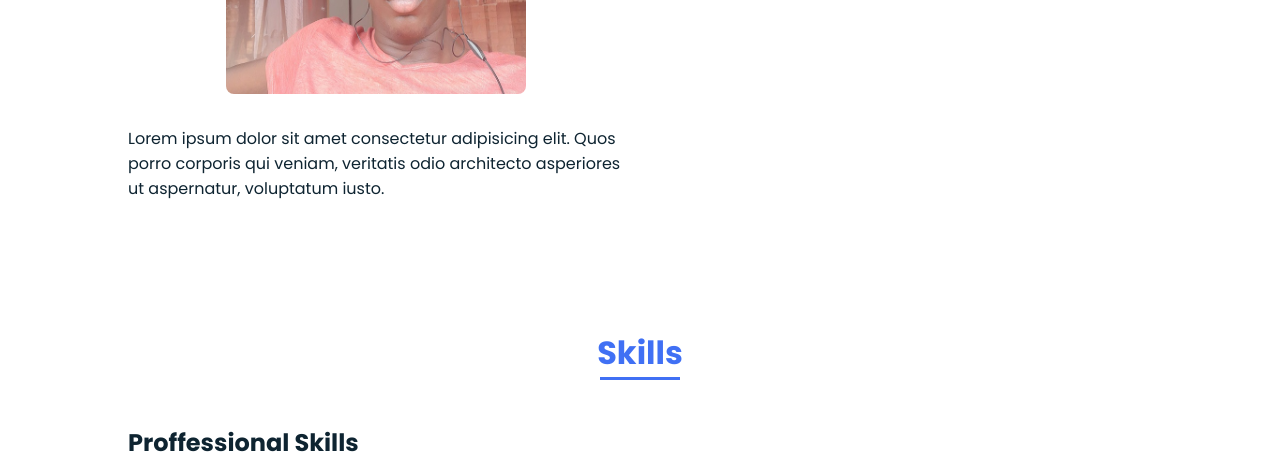
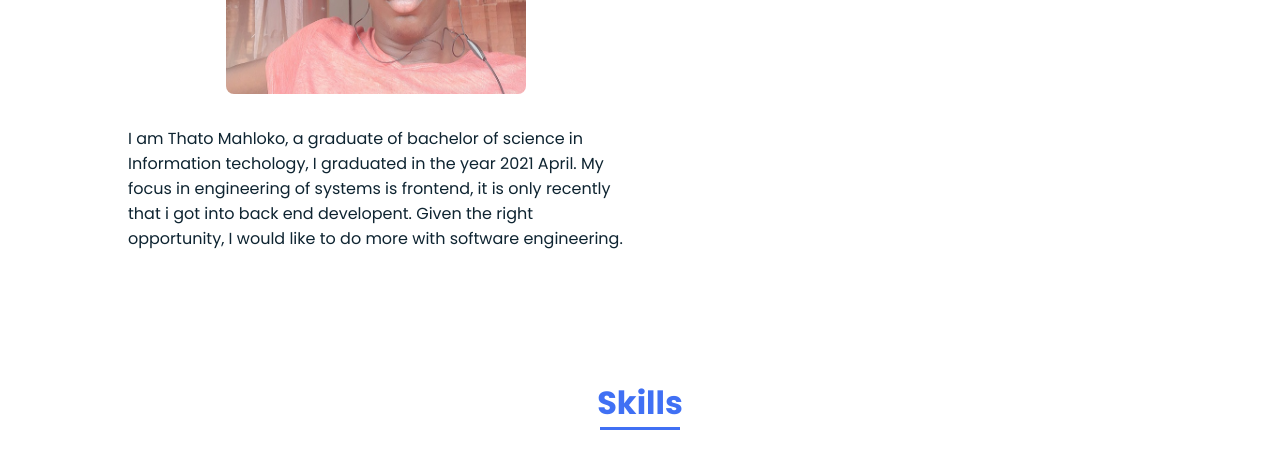
Before and after one commit to ThatoMahloko/devprofile, a plain HTML site: page index.html in a window 1280 px wide. Shown: the part 1340-1812 px from the top of the page. Drawn offline with nearby package versions, Linux system fonts and the light colour scheme; files whose address does not match are found by name.

Commit message:
user profile

```diff
--- a/index.html
+++ b/index.html
@@ -61,10 +61,9 @@
                 </div>
 
                 <h2 class="about__subtitle">I'am Thato</h2>
-                <p class="about__text">
-                    Lorem ipsum dolor sit amet consectetur adipisicing elit.
-                    Quos porro corporis qui veniam, veritatis
-                    odio architecto asperiores ut aspernatur, voluptatum iusto.</p>
+                <p class="about__text">I am Thato Mahloko, a graduate of bachelor of science in Information techology, I
+                    graduated in the year 2021 April. My focus in engineering of systems is frontend, it is only
+                    recently that i got into back end developent. Given the right opportunity, I would like to do more with software engineering.</p>
             </div>
         </section>
 
@@ -73,7 +72,8 @@
             <div class="skills__container bd-grid">
                 <div>
                     <h2 class="skills__subtitle">Proffessional Skills</h2>
-                    <p class="skills__text">Here is a list of my most proficient skills, in web development, I also have experience in other framweworks.</p>
+                    <p class="skills__text">Here is a list of my most proficient skills, in web development, I also have
+                        experience in other framweworks.</p>
 
                     <div class="skills__data">
                         <div class="skills__names">
```
